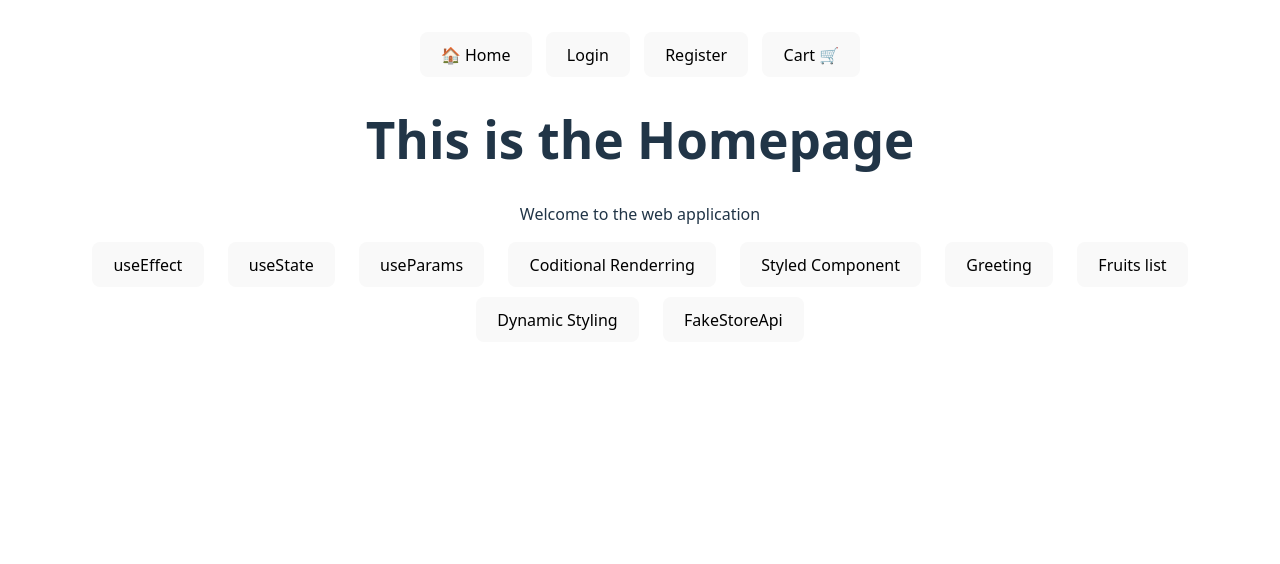
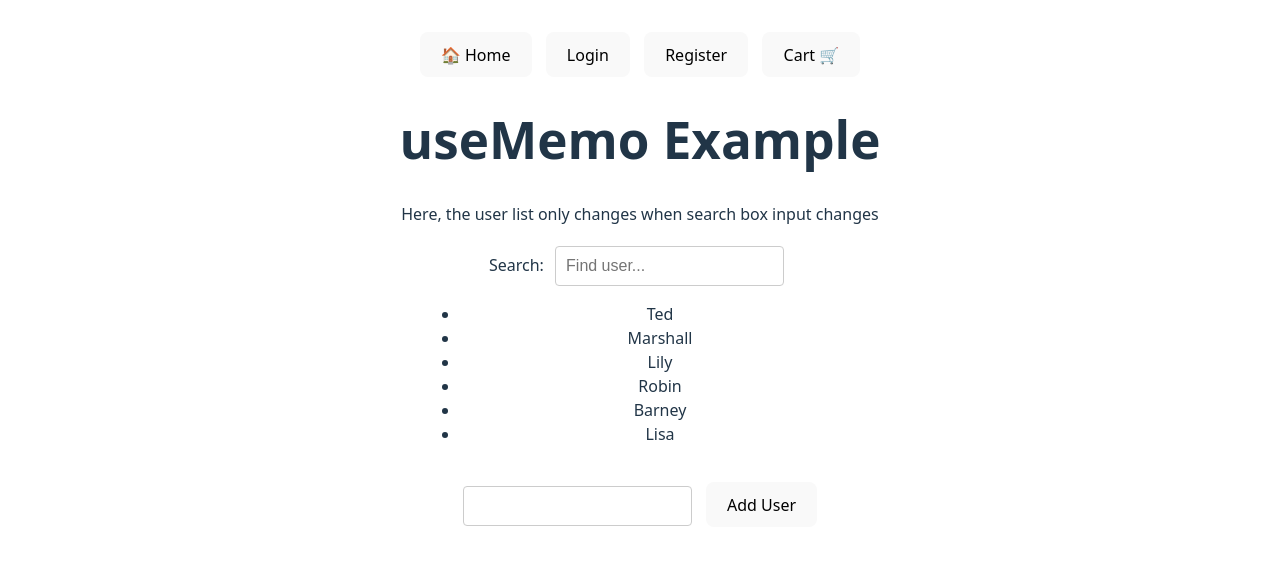
Before and after one commit to AshutoshPatil14/awdiz-react, a React (Vite) app in the folder first-react-app/: page /useMemo in a window 1280 px wide. Before the commit this address led to /. Shown: the top 564 px of the page. Built offline with nearby package versions, Linux system fonts and the light colour scheme.

Commit message:
UseMemo example

```diff
--- a/first-react-app/src/App.jsx
+++ b/first-react-app/src/App.jsx
@@ -18,6 +18,7 @@ import PageNotFound from "./pages/06-08/pageNotFound";
 import FakeStoreApi from "./pages/06-08/fakeStoreApi";
 import SingleProductApi from "./pages/08-08/singleProductApi";
 import Cart from "./pages/08-08/cart";
+import UseMemo from "./pages/10-08/useMemo";
 
 function App() {
   // const [count, setCount] = useState(0)
@@ -47,6 +48,8 @@ function App() {
           element={<SingleProductApi />}
         />
         <Route path="/cart" element={<Cart />} />
+        <Route path="/useMemo" element={<UseMemo />} />
+
 
         <Route path="*" element={<PageNotFound />} />
       </Routes>
--- /dev/null
+++ b/first-react-app/src/pages/10-08/useMemo.jsx
@@ -0,0 +1,59 @@
+import React, { useState, useMemo } from "react";
+
+export default function App() {
+  const [search, setSearch] = useState("");
+  const [users, setUsers] = useState([
+    "Ted",
+    "Marshall",
+    "Lily",
+    "Robin",
+    "Barney",
+    "Lisa",
+  ]);
+
+
+  const [getUser, setGetUser] = useState("")
+
+
+  const addUser = () => {
+    alert(`Adding ${getUser}`);
+    setUsers([...users, getUser]);
+    setGetUser("")
+  };
+
+  // useMemo will only recalculate when `search` changes
+  const filteredUsers = useMemo(() => {
+    console.log("Filtering...");
+    return users.filter((user) =>
+      user.toLowerCase().includes(search.toLowerCase())
+    );
+  }, [search, users]);
+
+  return (
+    <>
+      <h1>useMemo Example</h1>
+      <div>Here, the user list only changes when search box input changes</div>
+      <div style={{ padding: 20 }}>
+        <label htmlFor="">Search: </label>
+        <input
+          type="text"
+          placeholder="Find user..."
+          value={search}
+          onChange={(element) => setSearch(element.target.value)}
+        />
+        <ul>
+          {filteredUsers.map((user) => (
+            <li key={user}>{user}</li>
+          ))}
+        </ul>
+      </div>
+      <div>
+        <input value={getUser}
+          onChange={(element) => setGetUser(element.target.value)}
+          type="text"
+        />
+        <button onClick={addUser}>Add User</button>
+      </div>
+    </>
+  );
+}
--- a/first-react-app/src/pages/28-07/home.jsx
+++ b/first-react-app/src/pages/28-07/home.jsx
@@ -18,6 +18,7 @@ function Home() {
         <button onClick={() => nav("/fruits")}>Fruits list</button>
         <button onClick={() => nav("/dynamic-styling")}>Dynamic Styling</button>
         <button onClick={() => nav("/fake-store-api")}>FakeStoreApi</button>
+        <button onClick={() => nav("/useMemo")}>useMemo</button>
 
 
       </div>
```
